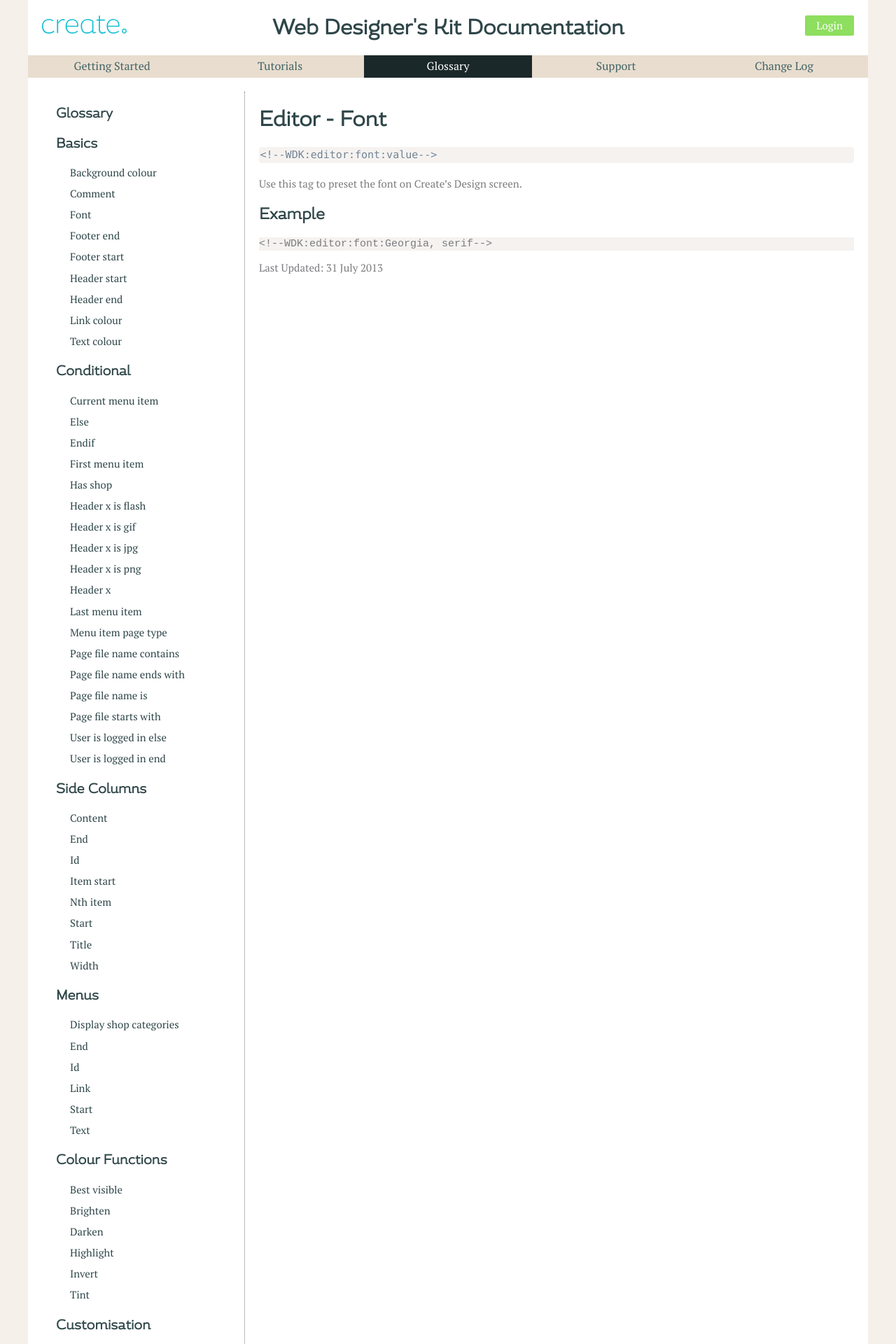
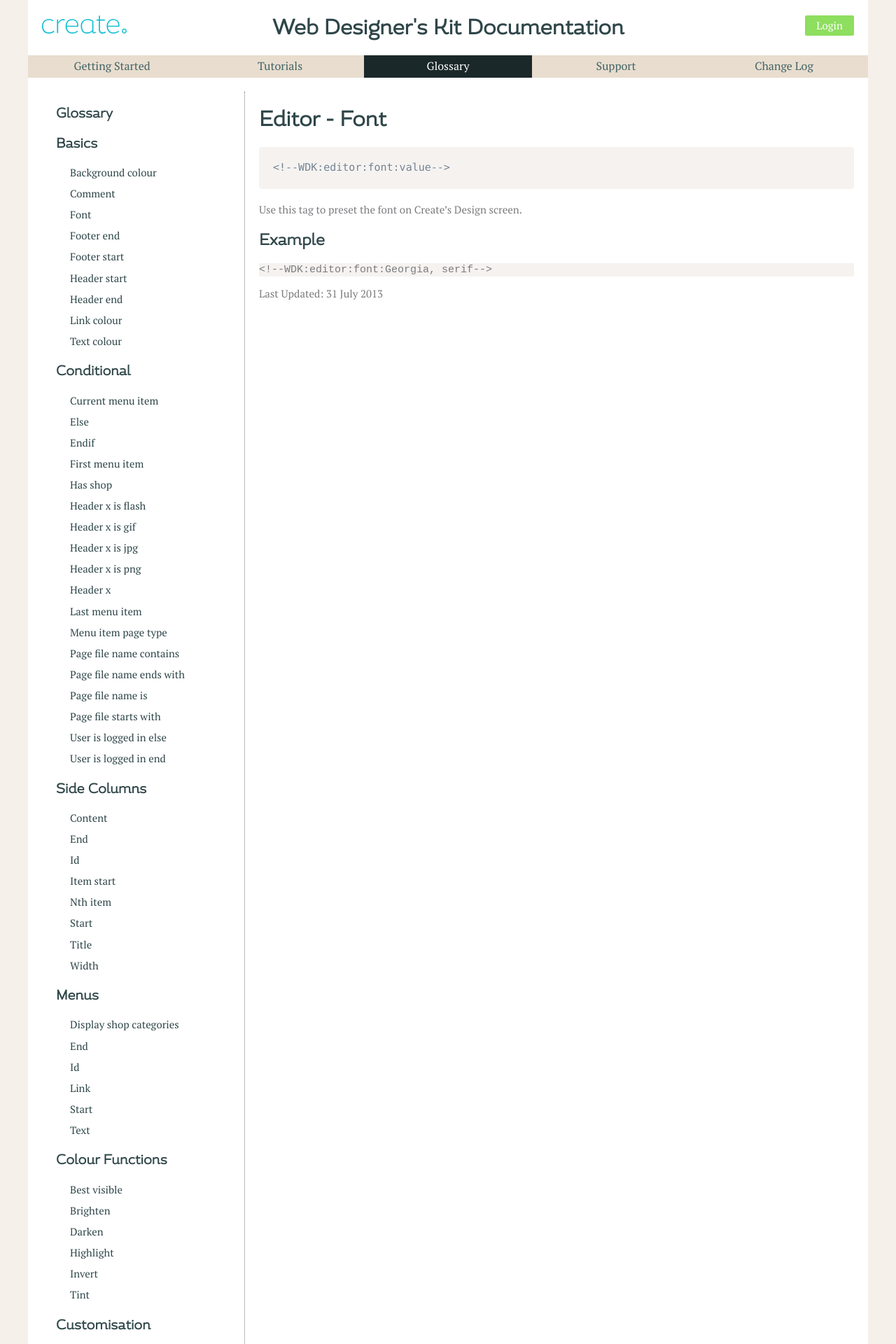
Before and after one commit to createdotnet/wdk, a Jekyll site: the page built from _glossary/basics/font.md, in a window 1280 px wide. Shown: the top 1920 px of the page at 70% size. Built offline with Jekyll 4.4.1, drawn with Linux system fonts in a browser that asks for light colours; nearby versions of some CDN libraries.

Commit message:
overide prism.js css

```diff
--- a/_sass/_page-content.scss
+++ b/_sass/_page-content.scss
@@ -21,6 +21,6 @@ blockquote {
 
 .wdk-tag {
 	display: block;
-	padding: 20px;
+	padding: 20px !important; // overriding the horrible prism.js css selector
 	margin-bottom: 20px;
 }
```
